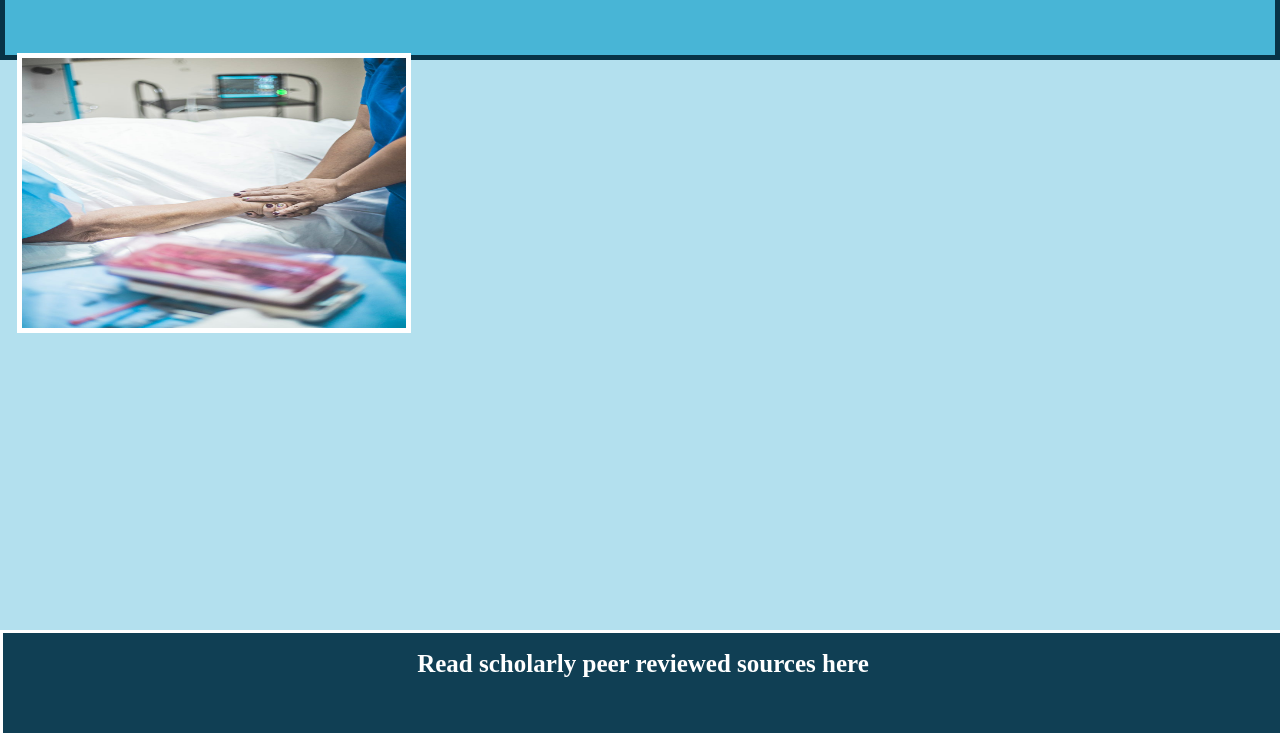
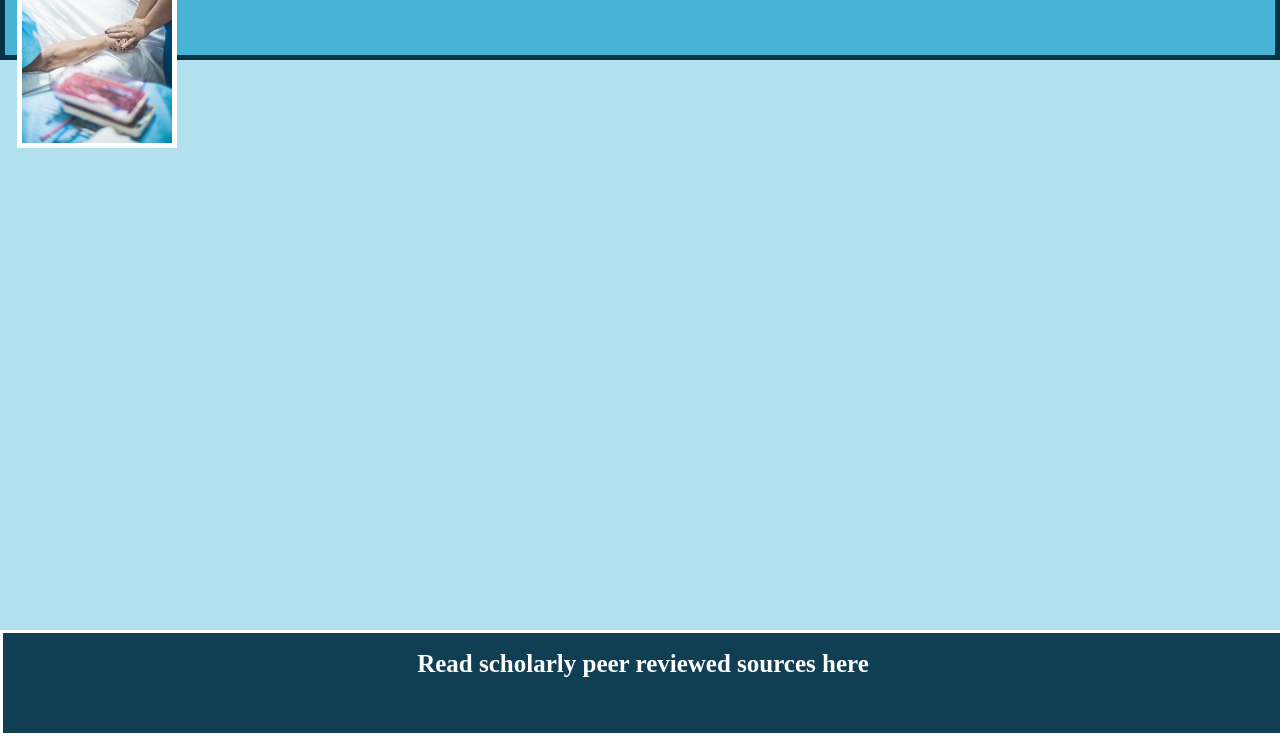
Before and after one commit to mayamiz/anthropology, a plain HTML site: page index.html in a window 1280 px wide. Shown: the part 164-900 px from the top of the page. Drawn offline with Linux system fonts and the light colour scheme; a web font is replaced by a local one.

Commit message:
Update styles.css

```diff
--- a/styles.css
+++ b/styles.css
@@ -34,10 +34,11 @@ border-width: 5px
 }
 
 .main img {
-width: 30%;
-height: 30%;
-position: absolute; left: 0px;
-top: 200px;
+width: 150px;
+height: 150px%;
+position: absolute;
+left: 0px;
+top: 60px;
 border: 5px solid white;
 margin: 17px;
 }
```
